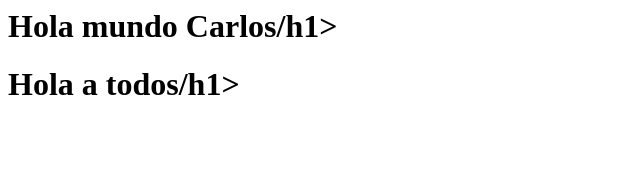
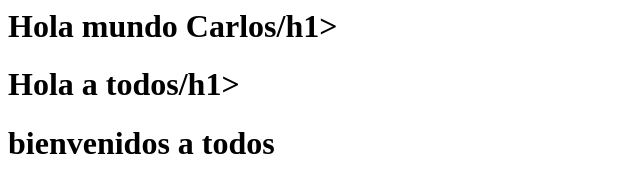
Before and after one commit to Jhonproyec/repasoGit, a plain HTML site: page index.html in a window 1280 px wide. Shown: the whole page, without its empty margins (0-640 px from the left). Drawn offline with Linux system fonts and the light colour scheme.

Commit message:
cambios efectuados Rxl

```diff
--- a/index.html
+++ b/index.html
@@ -1,2 +1,3 @@
 <h1>Hola mundo Carlos/h1>
 <h1>Hola a todos/h1>
+<h1>bienvenidos a todos</h1>
```
